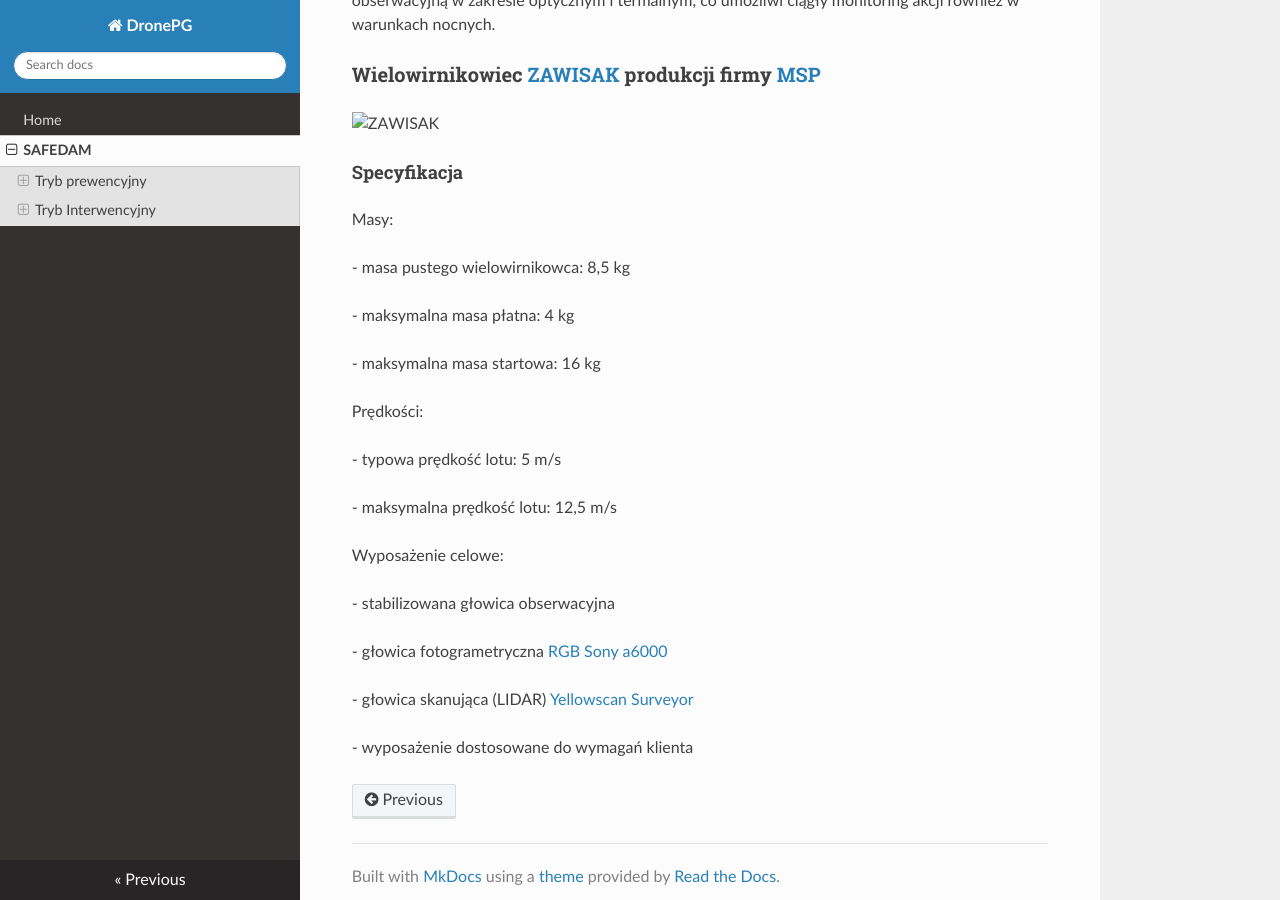
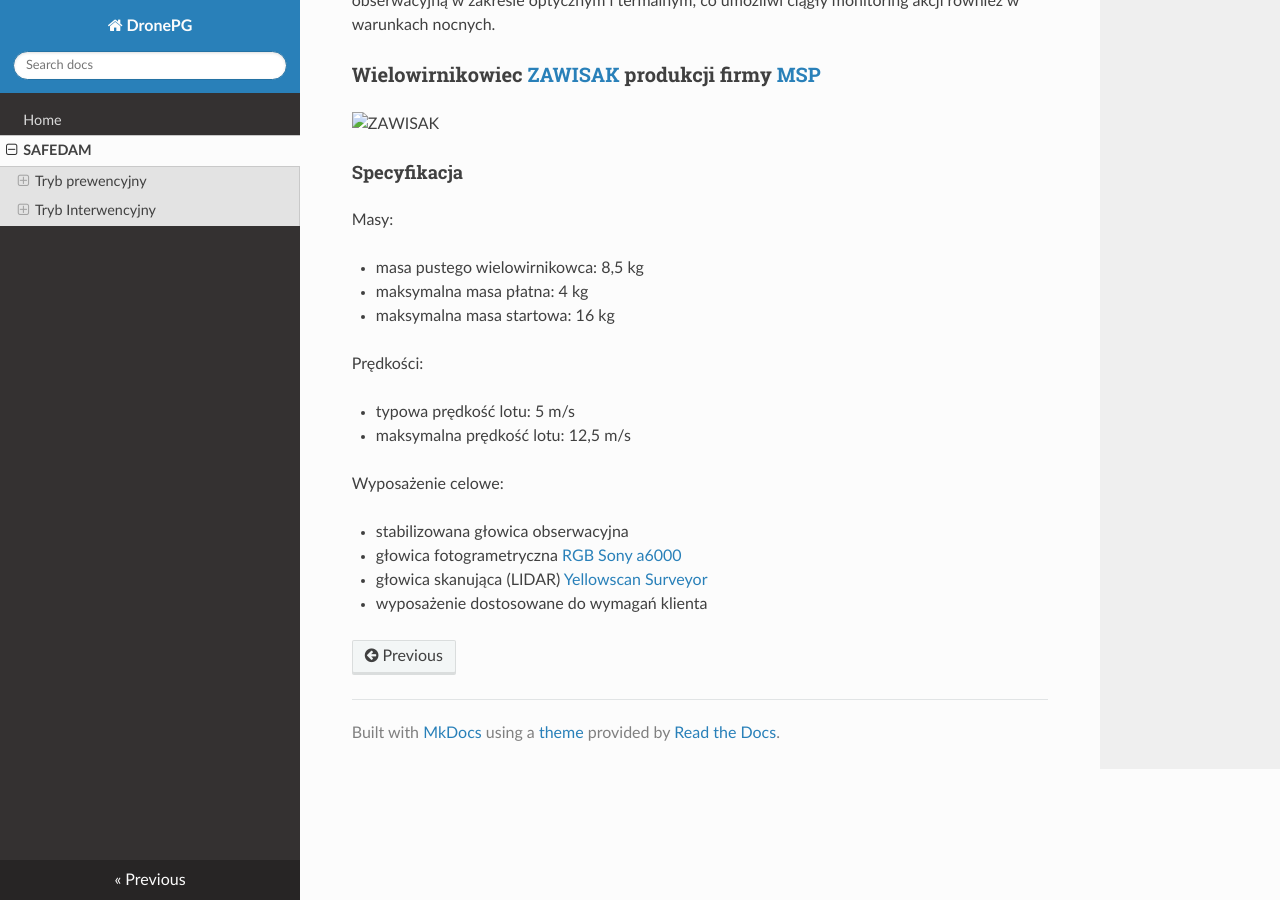
Before and after one commit to mozerpol/docs, an MkDocs documentation site: the page built from docs/safedam.md, in a window 1280 px wide and 900 px high, scrolled down 3226 px. Built offline with MkDocs 1.6.1, drawn with Linux system fonts in a browser that asks for light colours; nearby versions of some CDN libraries.

```diff
--- a/docs/safedam.md
+++ b/docs/safedam.md
@@ -35,10 +35,8 @@ Dodatkowo SAFEDAM zaadresował problem [roślinności](vegetation.md) która por
 
 System SAFEDAM zaproponował 2 tryby działania swojego systemu
 
-1. Tryb prewencyjny
-2. Tryb interwencyjny
-
-
+1. [Tryb prewencyjny](#tryb-prewencyjny)
+2. [Tryb interwencyjny](#tryb-interwencyjny)
 
 ## Tryb prewencyjny
 
@@ -62,7 +60,7 @@ Do trybu prewencyjnego zastosowano UAV typu
 
 ###Płatowiec [NEO3](https://uav.com.pl/pl/co-robimy/bsl/neo3) produkcji firmy [MSP](https://uav.com.pl/pl).
 
-![NEO3](images/neo3.jpg)
+![NEO3](/images/neo3.jpg)
 
 
 
@@ -121,24 +119,24 @@ W wyborze platformy w wersji interwencyjnej kierowano się przede wszystkim dysp
 
 Masy:
 
- \- masa pustego wielowirnikowca: 8,5 kg
+- masa pustego wielowirnikowca: 8,5 kg
 
- \- maksymalna masa płatna: 4 kg
+- maksymalna masa płatna: 4 kg
 
- \- maksymalna masa startowa: 16 kg
+- maksymalna masa startowa: 16 kg
 
 Prędkości:
 
- \- typowa prędkość lotu: 5 m/s
+- typowa prędkość lotu: 5 m/s
 
- \- maksymalna prędkość lotu: 12,5 m/s
+- maksymalna prędkość lotu: 12,5 m/s
 
 Wyposażenie celowe:
 
- \- stabilizowana głowica obserwacyjna
+- stabilizowana głowica obserwacyjna
 
- \- głowica fotogrametryczna [RGB Sony a6000](https://www.dxomark.com/Cameras/Sony/A6000---Specifications)
+- głowica fotogrametryczna [RGB Sony a6000](https://www.dxomark.com/Cameras/Sony/A6000---Specifications)
 
- \- głowica skanująca (LIDAR) [Yellowscan Surveyor](https://www.yellowscan-lidar.com/products/yellowscan-surveyor)
+- głowica skanująca (LIDAR) [Yellowscan Surveyor](https://www.yellowscan-lidar.com/products/yellowscan-surveyor)
 
- \- wyposażenie dostosowane do wymagań klienta
+- wyposażenie dostosowane do wymagań klienta
```
